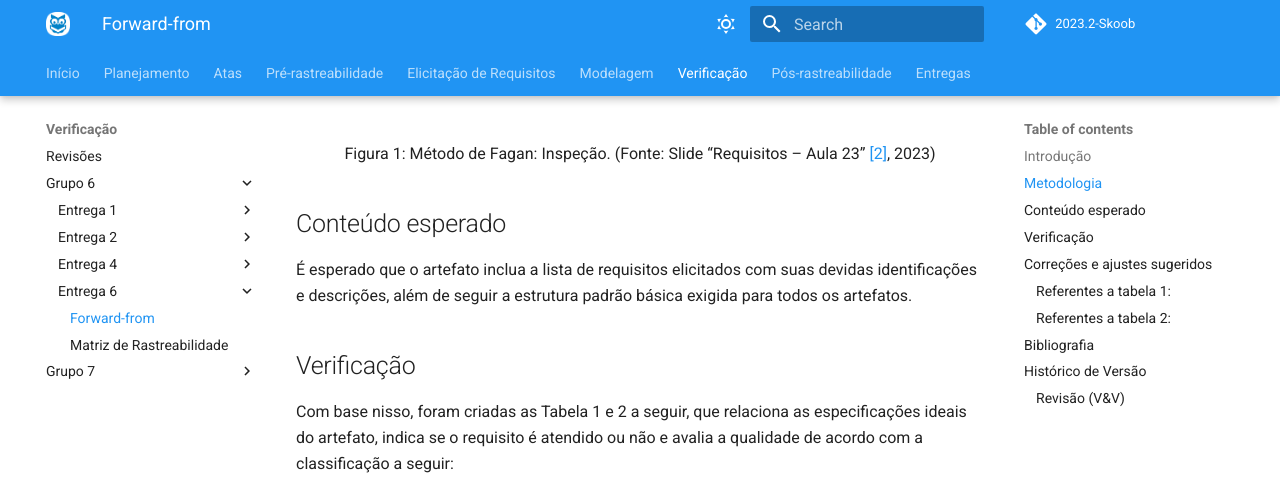
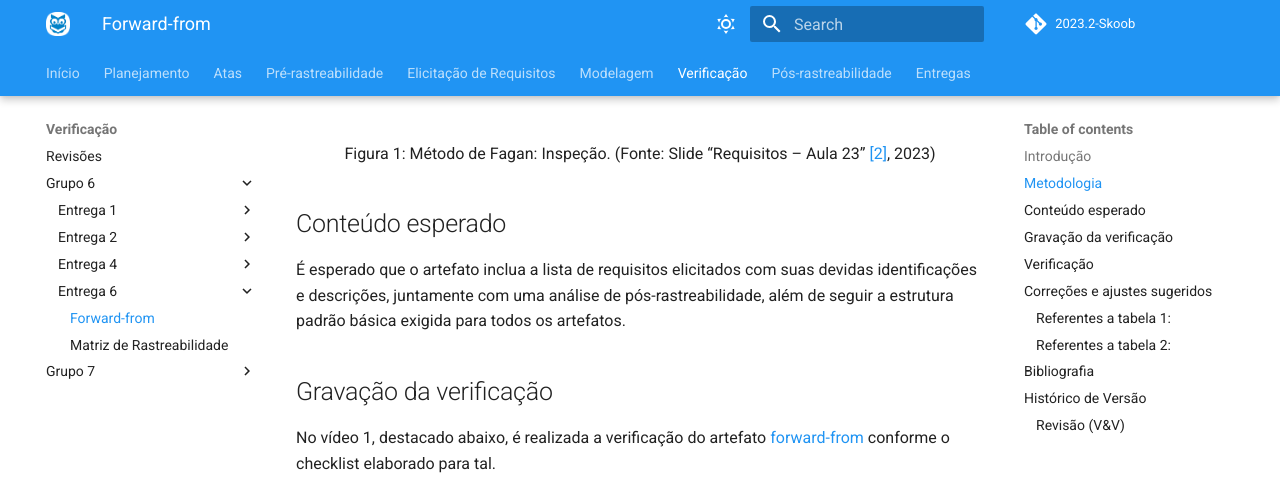
Before and after one commit to Requisitos-de-Software/2023.2-Skoob, an MkDocs documentation site: the page built from docs/verificacao/grupo6/forward_6.md, in a window 1280 px wide and 1400 px high, scrolled down 1151 px. Shown: the top 492 px of the window. Built offline with MkDocs 1.6.1 and Material for MkDocs 9.7.7, drawn with Linux system fonts in a browser that asks for light colours; comment, search, counter and statistics services are not loaded; some of the changed text lies outside the part shown; grey boxes are pictures that could not be loaded.

Commit message:
V&V adicionando vídeo do forward-from

```diff
--- a/docs/verificacao/grupo6/forward_6.md
+++ b/docs/verificacao/grupo6/forward_6.md
@@ -23,7 +23,17 @@
 
 ## Conteúdo esperado
 
-É esperado que o artefato inclua a lista de requisitos elicitados com suas devidas identificações e descrições, além de seguir a estrutura padrão básica exigida para todos os artefatos.
+É esperado que o artefato inclua a lista de requisitos elicitados com suas devidas identificações e descrições, juntamente com uma análise de pós-rastreabilidade, além de seguir a estrutura padrão básica exigida para todos os artefatos.
+
+## Gravação da verificação
+
+No vídeo 1, destacado abaixo, é realizada a verificação do artefato [forward-from](https://requisitos-de-software.github.io/2023.2-Skoob/pos_rastreabilidade/forward/) conforme o checklist elaborado para tal.
+
+<iframe width="1000vw" height="650vh" src="https://youtube.com/embed/IXHU9X-dSQA" title="V&V - Cronograma Planejado" frameborder="0" allow="accelerometer; autoplay; clipboard-write;
+encrypted-media; gyroscope; picture-in-picture" allowfullscreen=""></iframe>
+<div style="text-align: center">
+<p> Vídeo 1: Gravação da verificação do Forward-From. (Fonte: Ana Rocha e Shaíne Oliveira, 2023).</p>
+</div>
 
 ## Verificação
 
@@ -45,13 +55,13 @@
 
 | ID  | Descrição do Critério                                                                        | Possui | Qualidade     | Observação                                      |
 | --- | -------------------------------------------------------------------------------------------- | ------ | ------------- | ----------------------------------------------- |
-| 1   | O artefato possui introdução?                                                                | Sim    | Ótimo |                                                 |
-| 2   | Todas as tabelas e imagens do artefato possuem legendas, fontes e são introduzidas no texto? |  Sim  |    Ótimo     |                                                 |
-| 3   | Possui links para os outros artefatos, caso necessário?                                      | Incompleto   | Bom | Colocar o link para o gitpages e não para o github |
-| 4   | O artefato possui bibliografia/referências bibliográficas?                                   | Sim   |  Bom       |      Poderia ter colocado o link de acesso das referências                       |
-| 5   | O artefato possui histórico de versões?          |  Sim        |    Ótimo                                             |
-| 6   | O artefato possui autor?                                    | Sim   |    Ótimo     |                                                 |
-| 7   | O artefato possui revisor?                |  Sim  |  Bom      |    Até a data em que a verificação foi feita a última versão do artefato não havia sido revisada                                           |
+| 1   | O artefato possui introdução?  | Sim    | Ótimo |  |
+| 2   | Todas as tabelas e imagens do artefato possuem legendas, fontes e são introduzidas no texto? |  Sim  |    Ótimo     |    |
+| 3   | Possui links para os outros artefatos, caso necessário? | Incompleto  | Bom | Colocar o link para o gitpages e não para o github |
+| 4   | O artefato possui bibliografia/referências bibliográficas?    | Sim  |  Bom   | Poderia ter colocado o link de acesso das referências  |
+| 5   | O artefato possui histórico de versões? |  Sim   |    Ótimo  |   |
+| 6   | O artefato possui autor? | Sim   |    Ótimo     |     |                                            |
+| 7   | O artefato possui revisor?  |  Sim  |  Bom  | Até a data em que a verificação foi feita a última versão do artefato não havia sido revisada   |
 
 <div style="text-align: center;">
     Tabela 1: Perguntas selecionadas: Formatação do artefato. (Fonte: Ana Caroline e Shaíne Oliveira, 2023)
@@ -61,13 +71,11 @@
 
 | ID  | Descrição do Critério                                                            | Possui | Qualidade | Observação                                                                                               |
 |----|-------------------------------------------------------------------------------------|--------|-----------|-----------------------------------------------------------------------------------------------------------|
-| 1  |   Os requisitos estão devidamente identificados no artefato?                   | Sim       |   Ótimo        |                                                                                                           |
-| 2  |  Cada requisito no artefato possui uma descrição clara e concisa?  |  Sim      |     Ótimo      |                                                                                                           |
-| 3  | No artefato, são citados quais requisitos estão implementados e quais não estão?  |  Sim      |   Ótimo        |                                                                                                           |
-| 4  | A rastreabilidade abrange todas as fases do ciclo de vida do projeto, desde a elicitação dos requisitos até a validação e a verificação?                                             |  Incompleto |    Bom       | Faltou alguns artefatos como: Backlog, NFR Framework e as técnicas de priorização |
-| 5  | A rastreabilidade permite identificar os impactos de mudanças nos requisitos em outros componentes ou funcionalidades do sistema?                                           | Não       |  Pode melhorar         | Não foi feito o protótipo |
-
-
+| 1  |   Os requisitos estão devidamente identificados no artefato?  | Sim  |  Ótimo   |  |
+| 2  |  Cada requisito no artefato possui uma descrição clara e concisa?  |  Sim   |     Ótimo      |   |
+| 3  | No artefato, são citados quais requisitos estão implementados e quais não estão?  |  Sim  |   Ótimo |  |
+| 4  | A rastreabilidade abrange todas as fases do ciclo de vida do projeto, desde a elicitação dos requisitos até a validação e a verificação?  |  Incompleto |  Bom   | Faltou alguns artefatos como: Backlog, NFR Framework e as técnicas de priorização |
+| 5  | A rastreabilidade permite identificar os impactos de mudanças nos requisitos em outros componentes ou funcionalidades do sistema?   | Não   |  Pode melhorar   | Não foi feito o protótipo |
 
 <div style="text-align: center;">
     Tabela 2: Perguntas selecionadas: Conteúdo do artefato. (Fonte: Ana Caroline e Shaíne Oliveira, 2023)
@@ -78,11 +86,9 @@
 O artefato foi analisado com atenção aos checklists apresentados, atendendo parte dos critérios. No entanto, recomenda-se realizar ajustes de acordo com as observações detalhadas nas tabelas específicas de cada ID abaixo.
 
 #### Referentes a tabela 1:
-- [ID3- Possui links para os outros artefatos, caso necessário?](#Tabela1)
-- [ID4- O artefato possui bibliografia/referências bibliográficas? ](#Tabela1)
-- [ID7- O artefato possui revisor?    ](#Tabela1)
-
-
+- [ID3 - Possui links para os outros artefatos, caso necessário?](#Tabela1)
+- [ID4 - O artefato possui bibliografia/referências bibliográficas? ](#Tabela1)
+- [ID7 - O artefato possui revisor?](#Tabela1)
 
 #### Referentes a tabela 2:
 - [ID4 - A rastreabilidade abrange todas as fases do ciclo de vida do projeto, desde a elicitação dos requisitos até a validação e a verificação?](#Tabela2)
@@ -96,14 +102,13 @@
 
 > <a id="c" href="#cc">[3]</a> Forward-From do Grupo 6 da Disciplina de Requisitos. Disponível em: [Git Page](https://requisitos-de-software.github.io/2023.2-Skoob/pos_rastreabilidade/forward/). Acesso em 23 novembro de 2023.
 
-> <a id="d" href="#dd">[4]</a> linhadecódigo, Técnicas de VV&T - Validação, Verificação e Teste. Dipsonível em: <http://www.linhadecodigo.com.br/artigo/492/tecnicas-de-vvampt-validacao-verificacao-e-teste.aspx/>. Acesso em 23 de novembro de 2023.
-
 ## Histórico de Versão
 
 | Versão | Data de execução | Data prevista de revisão |      Descrição     |          Autor(es)            |          Revisado            |
 | :----: | :--------------: | :-------------: | :------------------------: | :------------------------: | :------------------: |
-| `1.0`  |    23/11/2023    |   25/11/2023    | Criação do artefato |   [Ana Rocha](https://github.com/anaaroch_) e [Shaíne Oliveira](https://github.com/ShaineOliveira_)    |  |
-| `1.1`  |    23/11/2023    |   25/11/2023    | Preenchimento do checklist |   [Ana Rocha](https://github.com/anaaroch_) e [Shaíne Oliveira](https://github.com/ShaineOliveira_)    |  |
+| `1.0`  |    23/11/2023    |   25/11/2023    | Criação do artefato |   [Ana Rocha](https://github.com/anaaroch_) e [Shaíne Oliveira](https://github.com/ShaineOliveira_)    | <input type="checkbox" disabled checked /> |
+| `1.1`  |    23/11/2023    |   25/11/2023    | Preenchimento do checklist |   [Ana Rocha](https://github.com/anaaroch_) e [Shaíne Oliveira](https://github.com/ShaineOliveira_)    | <input type="checkbox" disabled checked /> |
+| `1.2`  |    24/11/2023    |   25/11/2023    | Adicionando vídeo da inspeção |   [Ana Rocha](https://github.com/anaaroch_) | <input type="checkbox" disabled checked /> |
 
 ### Revisão (V&V)
 
```
Also changed, not shown: docs/verificacao/grupo6/cronograma_6.md (+2 -1 lines).
